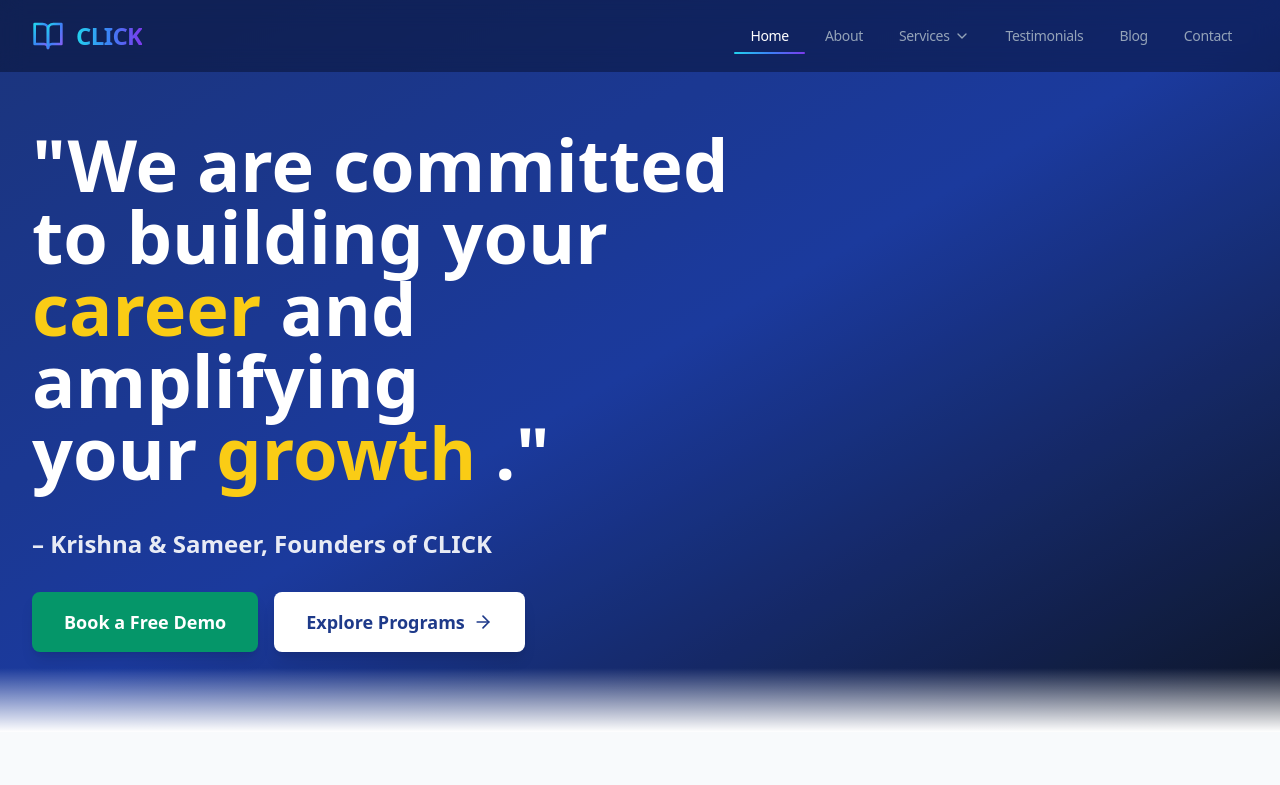
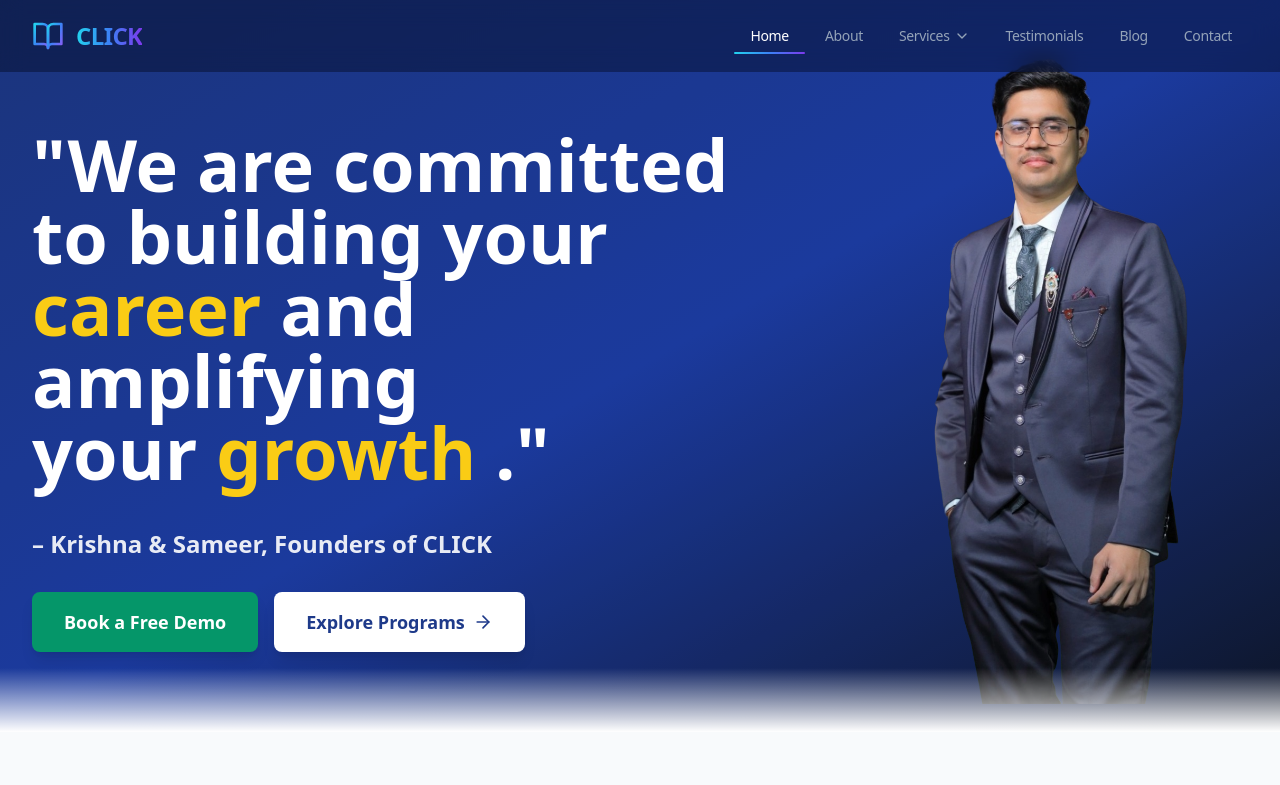
Before and after one commit to elevate-iiitn/C.L.I.C.K, a React (Vite) app: page / in a window 1280 px wide. Shown: the top 785 px of the page. Built offline with nearby package versions, Linux system fonts and the light colour scheme.

Commit message:
Added Image in Hero Section

```diff
--- a/src/pages/HomePage.tsx
+++ b/src/pages/HomePage.tsx
@@ -74,6 +74,7 @@ export default function HomePage({ onNavigate }: HomePageProps) {
                   <span className="text-yellow-400">growth </span>
                   <span className="text-white">."</span>
                 </h1>
+
             <p className="text-xl md:text-2xl font-semibold text-white/90 mb-8">
                   – Krishna & Sameer, Founders of CLICK
                 </p>
@@ -90,9 +91,17 @@ export default function HomePage({ onNavigate }: HomePageProps) {
               >
                 Explore Programs <ArrowRight className="ml-2 h-5 w-5" />
               </button>
+
             </div>
+
           </div>
+
         </div>
+       <img
+  src="/images/krishna.png"
+  alt="Krishna"
+  className="absolute right-0 top-1/2 -translate-y-1/2 w-[450px] object-contain"
+/>
         <div className="absolute bottom-0 left-0 right-0 h-16 bg-gradient-to-t from-white to-transparent"></div>
       </section>
 
```
